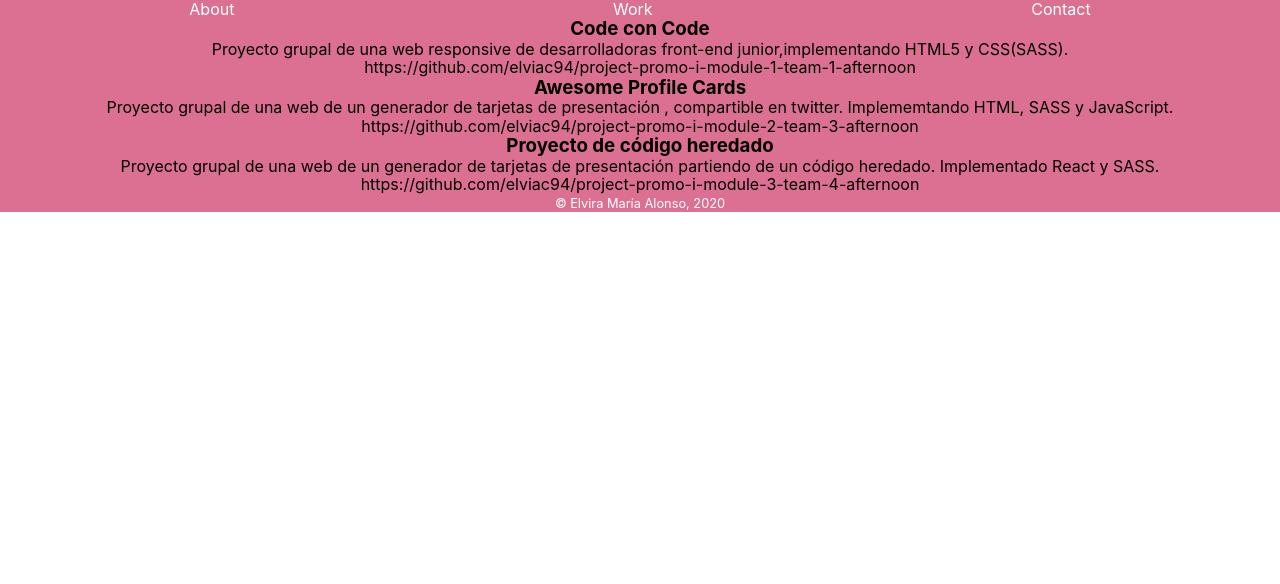
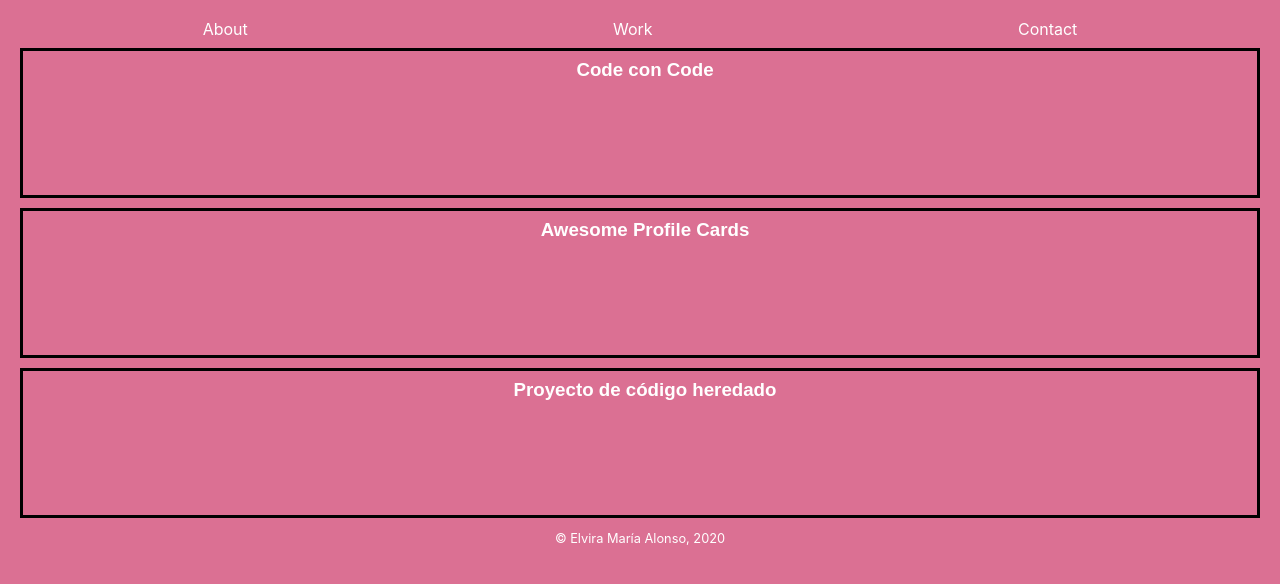
Before and after one commit to elviac94/elvira-alonso-portfolio, a React (Create React App) app: page /#/projects in a window 1280 px wide. Shown: the top 584 px of the page. Built offline with nearby package versions, Linux system fonts and the light colour scheme.

Commit message:
add flip effect in each project card

```diff
--- a/src/components/ProjectCard.js
+++ b/src/components/ProjectCard.js
@@ -1,12 +1,25 @@
 import React from 'react';
 
 const ProjectCard = (props) => {
-    const { name, description, URL } = props
+    const { name, description, URL, id } = props;
+
+    const flipCard = (event) => {
+        const selectedProject = event.currentTarget.id;
+        const projecItems = document.querySelectorAll('.projectcard__container');
+        projecItems.forEach(projectItem =>
+            projectItem.id === selectedProject ? projectItem.classList.toggle('rotate') : projectItem.classList.remove('rotate'))
+    }
+
     return (
-        <div className="projectcard__container">
-            <h3>{name}</h3>
-            <p>{description}</p>
-            <span>{URL}</span>
+        <div className="projectcard__container" id={id} onClick={flipCard}>
+            <div className="front">
+                <h3 className="project__name">{name}</h3>
+            </div>
+            <div className="back">
+                <h3 className="project__name">{name}</h3>
+                <p className="project__description">{description}</p>
+                <a className="project__link" href={URL} target="blank">Enlace al proyecto</a>
+            </div>
         </div>
     )
 }
--- a/src/components/ProjectsList.js
+++ b/src/components/ProjectsList.js
@@ -5,7 +5,6 @@ import ProjectCard from './ProjectCard';
 
 
 const ProjectsList = (props) => {
-    console.log(props.data)
     const { data } = props;
     return (
         <>
@@ -14,6 +13,7 @@ const ProjectsList = (props) => {
                 {data.map((projectObject) =>(
                     <li className="projectCard__parentContainer" key={projectObject.id}>
                     <ProjectCard
+                        id={projectObject.id}
                         name={projectObject.name}
                         description={projectObject.description}
                         URL = {projectObject.URL}
--- a/src/stylesheets/App.scss
+++ b/src/stylesheets/App.scss
@@ -1,10 +1,15 @@
 @import './normalize.scss';
 @import './header.scss';
 @import './footer.scss';
+@import './projectsList';
+@import './projectCard';
 
 .App {
   text-align: center;
   background-color: palevioletred;
+  width: 100%;
+  min-height: 100vh;
+  padding: 20px;
 }
 .landing__name{
   color: white  ;
--- /dev/null
+++ b/src/stylesheets/_projectCard.scss
@@ -0,0 +1,33 @@
+.projectcard__container{
+    position: relative;
+    width: 100%;
+//  height: 50px;
+  transition: 0.6s;
+  transform-style: preserve-3d;
+//   transform-origin: 100% 25px;
+  margin: 5px;
+
+  &.projectcard__container.rotate{
+    transform: rotateX(180deg)
+  }
+
+  & .front, .back{
+    position: absolute;
+    width: 100%;
+    height: 100%;
+    -webkit-backface-visibility: hidden;
+    backface-visibility: hidden;
+    text-align: center;
+  }
+
+  & .front{
+    transform: rotateX(0deg);
+    z-index: 2;
+    color: #FFF;
+    font: 1em/1.8em Arial;
+  }
+
+  & .back{
+    transform: rotateX(180deg);
+    }
+}
--- /dev/null
+++ b/src/stylesheets/_projectsList.scss
@@ -0,0 +1,15 @@
+.projects__container{
+    width: 100%;
+
+    & .projectCard__parentContainer{
+        width: 100%;
+        height: 150px;
+        // -webkit-perspective: 1000px;
+        // perspective: 1000px;
+        // padding: 50px;
+        position: relative;
+        margin: 10px auto;
+        border: solid black 3px;
+
+    }
+}
```
